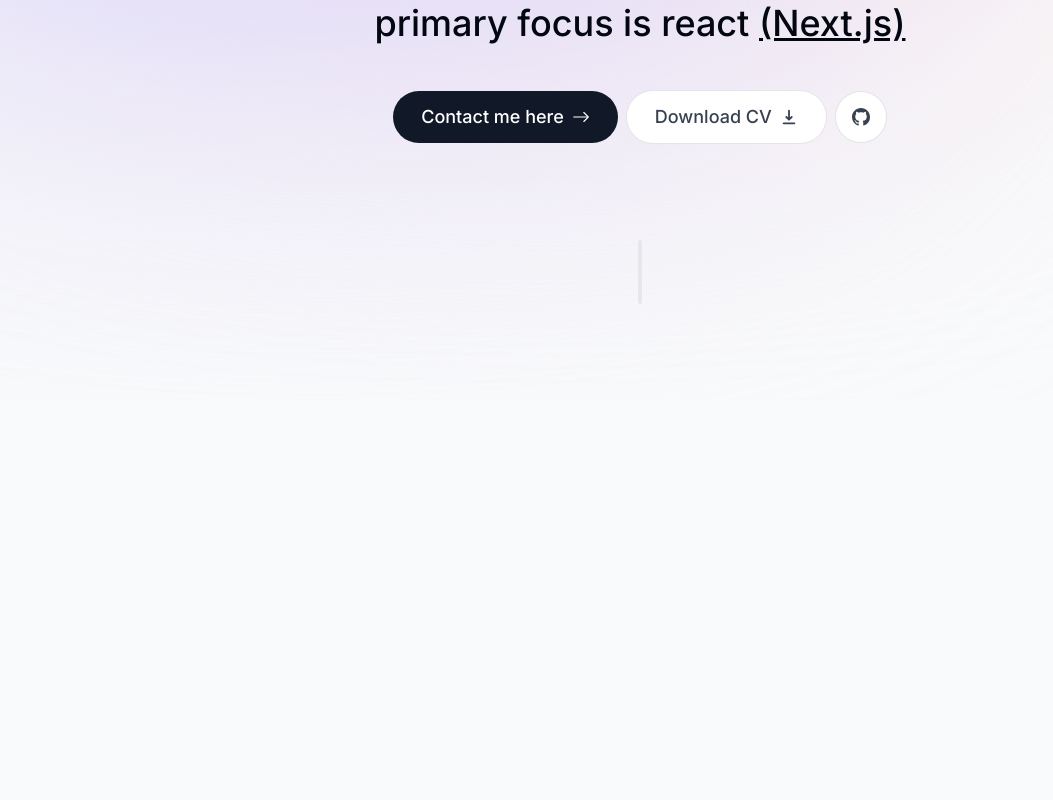
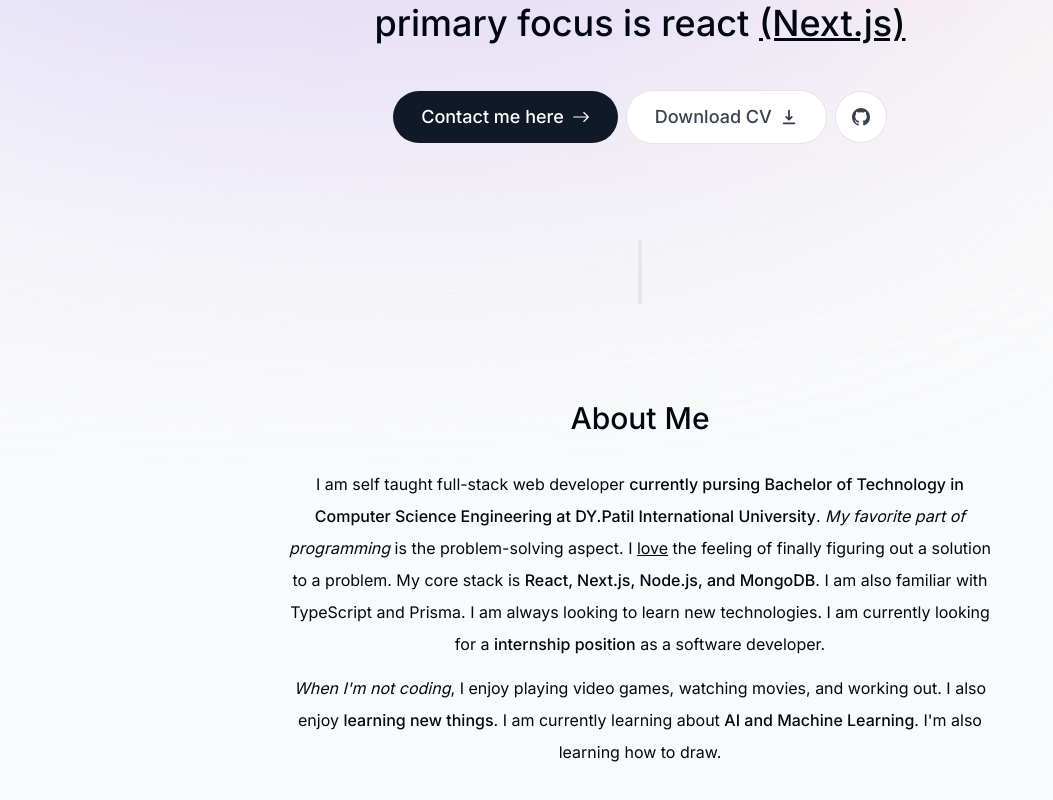
Before and after one commit to SaiSawant1/portfolio, a Next.js app: page / in a window 1280 px wide. Shown: the part 422-1222 px from the top of the page, without its empty margins (0-1053 px from the left). Before the commit the page ends 822 px from the top, so only its background shows below. Built offline with nearby package versions, Linux system fonts and the light colour scheme.

Commit message:
project completed

```diff
--- a/src/app/page.tsx
+++ b/src/app/page.tsx
@@ -1,3 +1,4 @@
+import { About } from '@/components/About'
 import Intro from '@/components/Intro'
 import SectionDivider from '@/components/SectionDivider'
 import Image from 'next/image'
@@ -7,6 +8,7 @@
     <main className="flex flex-col items-center px-4">
       <Intro/>
       <SectionDivider/>
+      <About/>
     </main>
   )
 }
--- /dev/null
+++ b/src/components/About.tsx
@@ -0,0 +1,42 @@
+'use client'
+import React from "react";
+import SectionHeading from "./SectionHeading";
+import {motion} from "framer-motion"
+export const About = () => {
+  return (
+    <motion.section
+    id="about"
+    initial={{opacity:0,y:100}}
+    animate={{opacity:1,y:0}}
+    className="flex-col mb-28 max-w-[45rem] leading-8 justify-center items-center  text-center sm:mb-40">
+      <SectionHeading>About me</SectionHeading>
+      <p className="mb-3">
+        I am self taught full-stack web developer{" "}
+        <span className="font-medium">
+          currently pursing Bachelor of Technology in Computer Science
+          Engineering at{" "}
+        </span>
+        <span className="font-medium">DY.Patil International University</span>.{" "}
+        <span className="italic">My favorite part of programming</span> is the
+        problem-solving aspect. I <span className="underline">love</span> the
+        feeling of finally figuring out a solution to a problem. My core stack
+        is{" "}
+        <span className="font-medium">
+          React, Next.js, Node.js, and MongoDB
+        </span>
+        . I am also familiar with TypeScript and Prisma. I am always looking to
+        learn new technologies. I am currently looking for a{" "}
+        <span className="font-medium">internship position</span> as a software
+        developer.
+      </p>
+      <p>
+        <span className="italic">When I'm not coding</span>, I enjoy playing
+        video games, watching movies, and working out. I also enjoy{" "}
+        <span className="font-medium">learning new things</span>. I am currently
+        learning about{" "}
+        <span className="font-medium">AI and Machine Learning</span>. I'm also
+        learning how to draw.
+      </p>
+    </motion.section>
+  );
+};
--- /dev/null
+++ b/src/components/SectionHeading.tsx
@@ -0,0 +1,9 @@
+import React from "react";
+
+export default function SectionHeading({
+  children,
+}: {
+  children: React.ReactNode;
+}) {
+  return <h2 className="text-3xl font-medium capitalize mb-8">{children}</h2>;
+}
```
